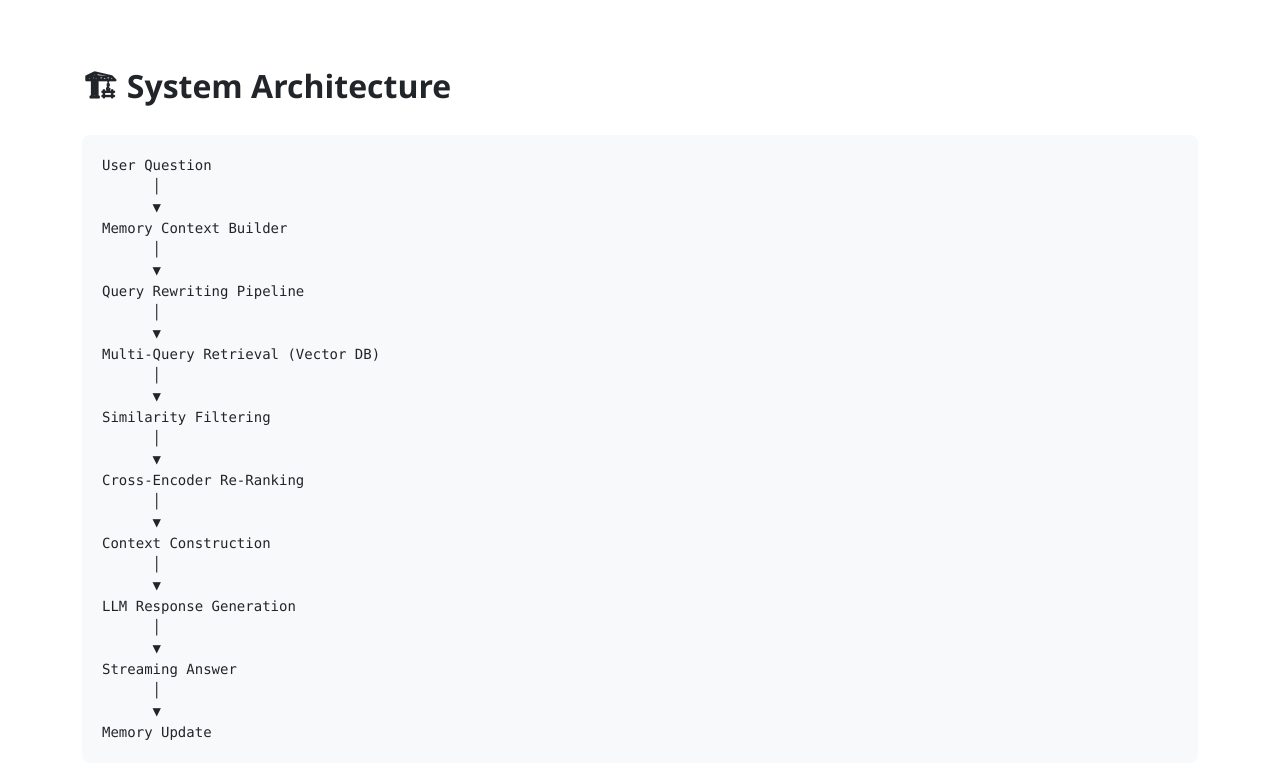
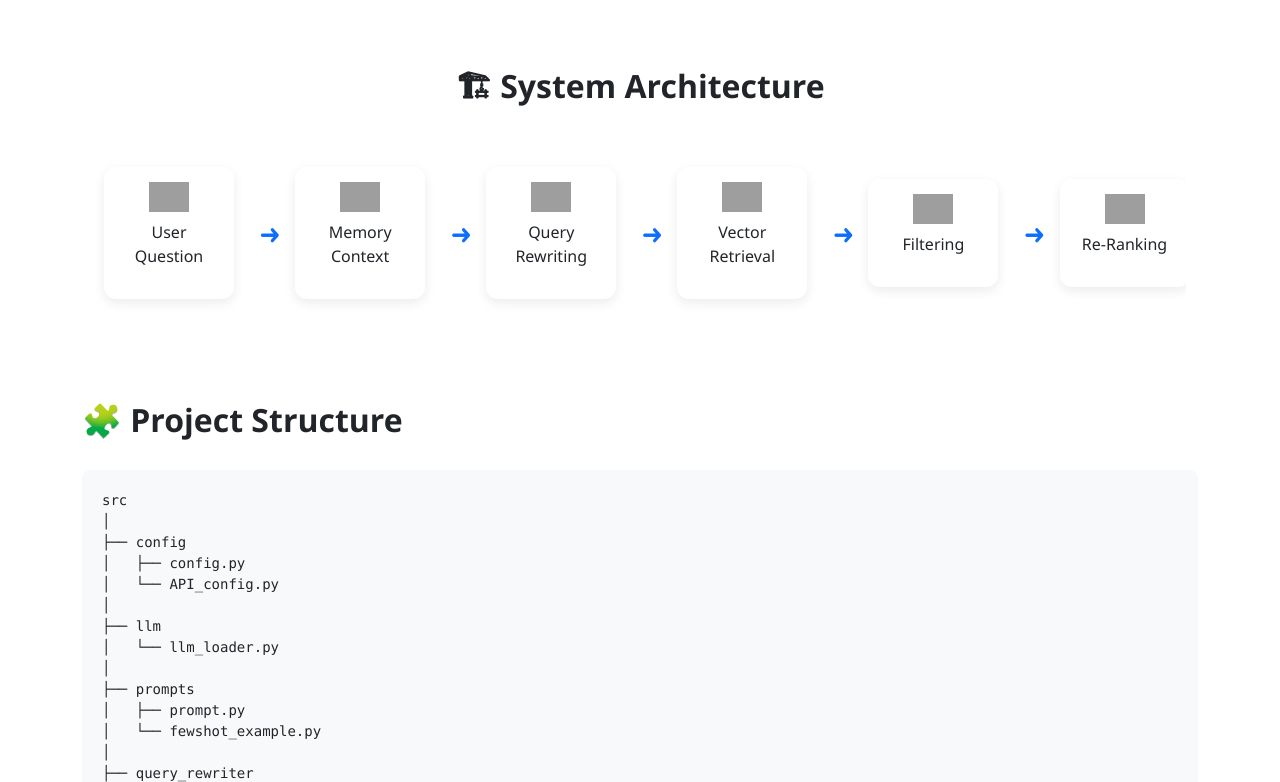
Before and after one commit to ThimiraDon/Medical-Assistant, a plain HTML site: page index.html in a window 1280 px wide. Shown: the part 694-1476 px from the top of the page. Drawn offline with nearby package versions, Linux system fonts and the light colour scheme; grey boxes are pictures that could not be loaded.

Commit message:
Implement system architecture visualization
Added a visual representation of the system architecture using a pipeline layout with steps and arrows.

```diff
--- a/index.html
+++ b/index.html
@@ -57,6 +57,60 @@ pre{
     padding:30px;
     background:#f1f1f1;
     text-align:center;
+}
+.pipeline{
+    display:flex;
+    align-items:center;
+    justify-content:flex-start;
+    gap:20px;
+    overflow-x:auto;
+    padding:30px 10px;
+}
+
+.step{
+    min-width:130px;
+    background:white;
+    border-radius:12px;
+    padding:15px;
+    text-align:center;
+    box-shadow:0 4px 12px rgba(0,0,0,0.08);
+    transition:transform 0.3s;
+    animation:fadeInUp 0.8s ease forwards;
+}
+
+.step img{
+    width:40px;
+    margin-bottom:8px;
+}
+
+.step:hover{
+    transform:translateY(-6px);
+}
+
+.arrow{
+    font-size:28px;
+    color:#0d6efd;
+    animation:moveArrow 1.5s infinite alternate;
+}
+
+.highlight{
+    border:2px solid #0d6efd;
+}
+
+@keyframes fadeInUp{
+from{
+    opacity:0;
+    transform:translateY(20px);
+}
+to{
+    opacity:1;
+    transform:translateY(0);
+}
+}
+
+@keyframes moveArrow{
+from{transform:translateX(0);}
+to{transform:translateX(6px);}
 }
 
 </style>
@@ -128,40 +182,86 @@ Real-time token streaming for responsive chat interfaces.</li>
 
 <section>
 
-<h2 class="section-title">🏗 System Architecture</h2>
+<h2 class="section-title text-center">🏗 System Architecture</h2>
 
-<pre>
-User Question
-      │
-      ▼
-Memory Context Builder
-      │
-      ▼
-Query Rewriting Pipeline
-      │
-      ▼
-Multi-Query Retrieval (Vector DB)
-      │
-      ▼
-Similarity Filtering
-      │
-      ▼
-Cross-Encoder Re-Ranking
-      │
-      ▼
-Context Construction
-      │
-      ▼
-LLM Response Generation
-      │
-      ▼
-Streaming Answer
-      │
-      ▼
-Memory Update
-</pre>
+<div class="container">
+
+<div class="pipeline">
+
+<div class="step">
+<img src="https://cdn-icons-png.flaticon.com/512/4712/4712027.png">
+<p>User Question</p>
+</div>
+
+<div class="arrow">➜</div>
+
+<div class="step">
+<img src="https://cdn-icons-png.flaticon.com/512/906/906175.png">
+<p>Memory Context</p>
+</div>
+
+<div class="arrow">➜</div>
+
+<div class="step">
+<img src="https://cdn-icons-png.flaticon.com/512/1006/1006771.png">
+<p>Query Rewriting</p>
+</div>
+
+<div class="arrow">➜</div>
+
+<div class="step">
+<img src="https://cdn-icons-png.flaticon.com/512/4248/4248443.png">
+<p>Vector Retrieval</p>
+</div>
+
+<div class="arrow">➜</div>
+
+<div class="step">
+<img src="https://cdn-icons-png.flaticon.com/512/2092/2092663.png">
+<p>Filtering</p>
+</div>
+
+<div class="arrow">➜</div>
+
+<div class="step">
+<img src="https://cdn-icons-png.flaticon.com/512/4341/4341139.png">
+<p>Re-Ranking</p>
+</div>
+
+<div class="arrow">➜</div>
+
+<div class="step">
+<img src="https://cdn-icons-png.flaticon.com/512/2721/2721279.png">
+<p>Context Builder</p>
+</div>
+
+<div class="arrow">➜</div>
+
+<div class="step">
+<img src="https://cdn-icons-png.flaticon.com/512/4712/4712109.png">
+<p>LLM Response</p>
+</div>
+
+<div class="arrow">➜</div>
+
+<div class="step">
+<img src="https://cdn-icons-png.flaticon.com/512/545/545705.png">
+<p>Streaming Output</p>
+</div>
+
+<div class="arrow">➜</div>
+
+<div class="step highlight">
+<img src="https://cdn-icons-png.flaticon.com/512/4712/4712066.png">
+<p>Memory Update</p>
+</div>
+
+</div>
+
+</div>
 
 </section>
+
 
 
 <!-- PROJECT STRUCTURE -->
```
